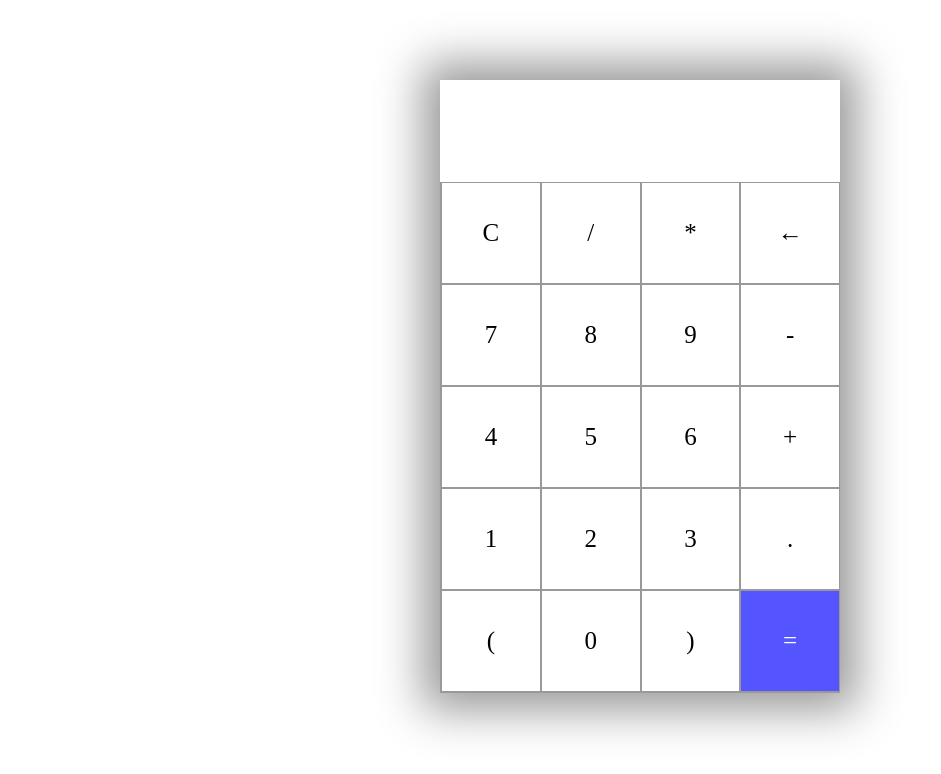
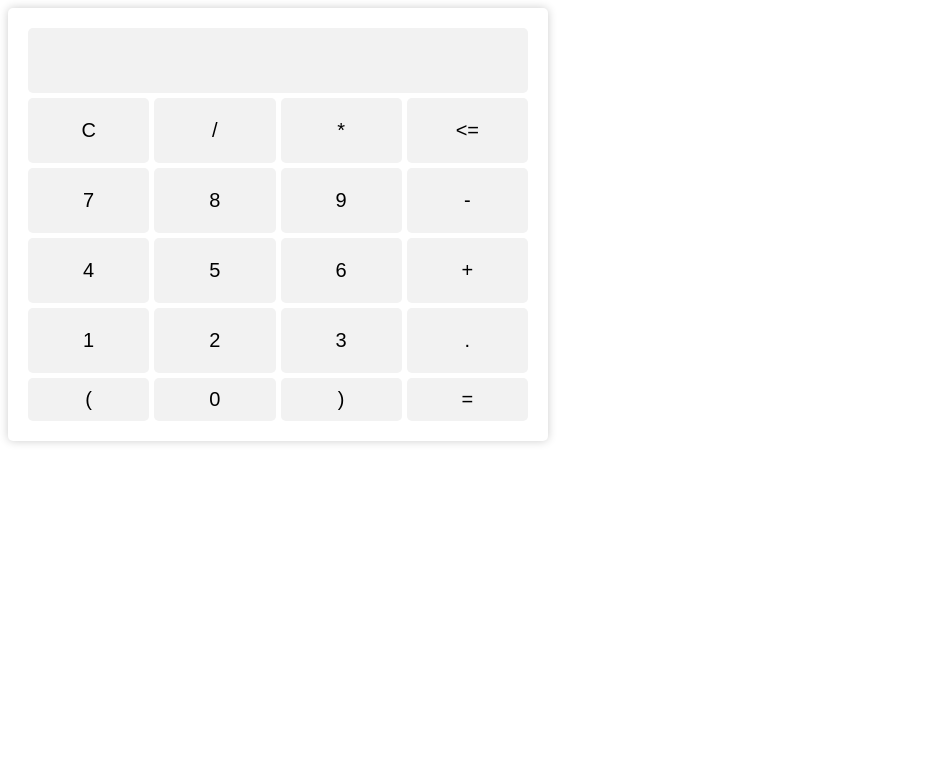
Before and after one commit to acciojob/calculator-ShriramPatil0230, a website: page main.html in a window 1280 px wide. Shown: the whole page, without its empty margins (0-941 px from the left). Drawn offline with Linux system fonts and the light colour scheme.

Commit message:
created a submission

```diff
--- a/main.html
+++ b/main.html
@@ -8,33 +8,29 @@
 
 <body>
 	<!-- the entire body must be written by student -->
-	 <section>
-        <div class="container">
-            <div id="display"></div>
-            <div class="buttons">
-                <div class="button">C</div>
-                <div class="button">/</div>
-                <div class="button">*</div>
-                <div class="button">&larr;</div>
-                <div class="button">7</div>
-                <div class="button">8</div>
-                <div class="button">9</div>
-                <div class="button">-</div>
-                <div class="button">4</div>
-                <div class="button">5</div>
-                <div class="button">6</div>
-                <div class="button">+</div>
-                <div class="button">1</div>
-                <div class="button">2</div>
-                <div class="button">3</div>
-                <div class="button">.</div>
-                <div class="button">(</div>
-                <div class="button">0</div>
-                <div class="button">)</div>
-                <div id="equal" class="button">=</div>
-            </div>
-        </div>
-    </section>
+	<div class="calculator">
+		<input type="text" name="display" id="input" readonly>
+		<button id="clr">C</button>
+		<button id="divide">/</button>
+		<button id="multiply">*</button>
+		<button id="clear"><=</button>
+		<button id="block7" >7</button>
+		<button id="block8">8</button>
+		<button id="block9">9</button>
+		<button id="minus">-</button>
+		<button id="block4">4</button>
+		<button id="block5">5</button>
+		<button id="block6">6</button>
+		<button id="plus">+</button>
+		<button id="block1">1</button>
+		<button id="block2">2</button>
+		<button id="block3">3</button>
+		<button id="dot">.</button>
+		<button id="">(</button>
+		<button id="block0">0</button>
+		<button id="equals">)</button>
+          <button id="ans">=</button>
+	</div>
     <script type="text/javascript" src="./script.js">
 
 </script>
--- a/styles.css
+++ b/styles.css
@@ -1,46 +1,41 @@
-
-/* Your CSS Code here. */
-.container {
-    max-width: 400px;
-    margin: 10vh auto 0 auto;
-    box-shadow: 0px 0px 43px 17px rgba(153,153,153,1);
+.calculator {
+    display: grid;
+    grid-template-columns: repeat(4, 1fr);
+    grid-template-rows: repeat(5, 1fr);
+    grid-gap: 5px;
+    padding: 20px;
+    background-color: white;
+    border-radius: 5px;
+    box-shadow: 0px 0px 10px rgba(0, 0, 0, 0.2);
+    width: 500px;
 }
 
-#display {
-    text-align: right;
-    height: 70px;
-    line-height: 70px;
-    padding: 16px 8px;
-    font-size: 25px;
-}
-
-.buttons {
-    display: grid;
-    border-bottom: 1px solid #999;
-    border-left: 1px solid#999;
-    grid-template-columns: 1fr 1fr 1fr 1fr;
-}
-
-.buttons > div {
-    border-top: 1px solid #999;
-    border-right: 1px solid#999;
-}
-
-.button {
-    border: 0.5px solid #999;
-    line-height: 100px;
-    text-align: center;
-    font-size: 25px;
+/* CSS for calculator buttons */
+.calculator button {
+    grid-column: span 1;
+    grid-row: span 1;
+    background-color: #f2f2f2;
+    color: black;
+    font-size: 20px;
+    padding: 10px;
+    border: none;
+    border-radius: 5px;
     cursor: pointer;
 }
 
-#equal {
-    background-color: rgb(85, 85, 255);
-    color: white;
+.calculator button:hover {
+    background-color: #e6e6e6;
 }
 
-.button:hover {
-    background-color: #323330;
-    color: white;
-    transition: 0.5s ease-in-out;
+/* CSS for calculator display */
+.calculator input[type=text] {
+    grid-column: 1 / span 4;
+    grid-row: 1 / span 1;
+    background-color: #f2f2f2;
+    color: black;
+    font-size: 40px;
+    padding: 10px;
+    border: none;
+    border-radius: 5px;
+    text-align: right;
 }
```
